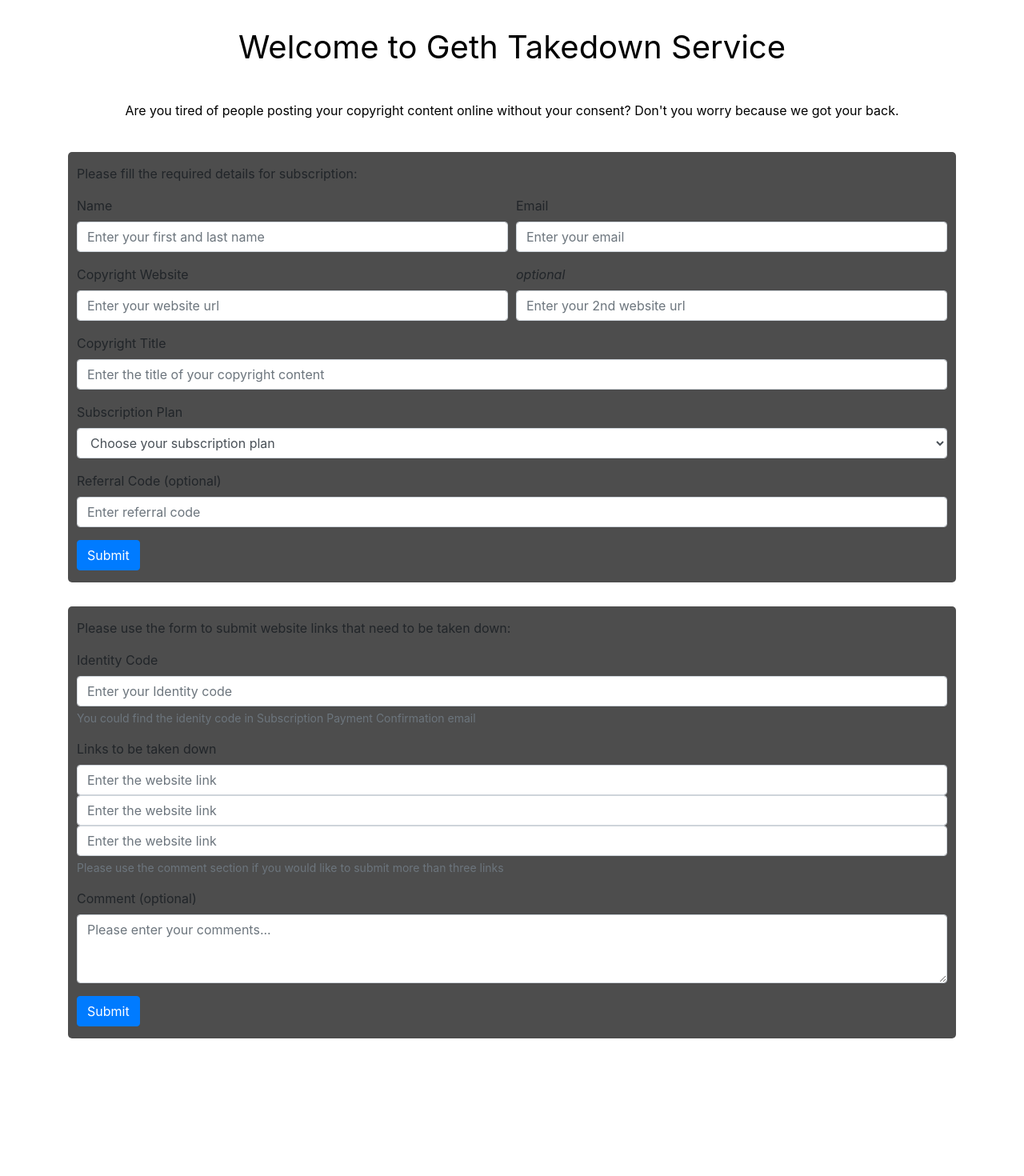
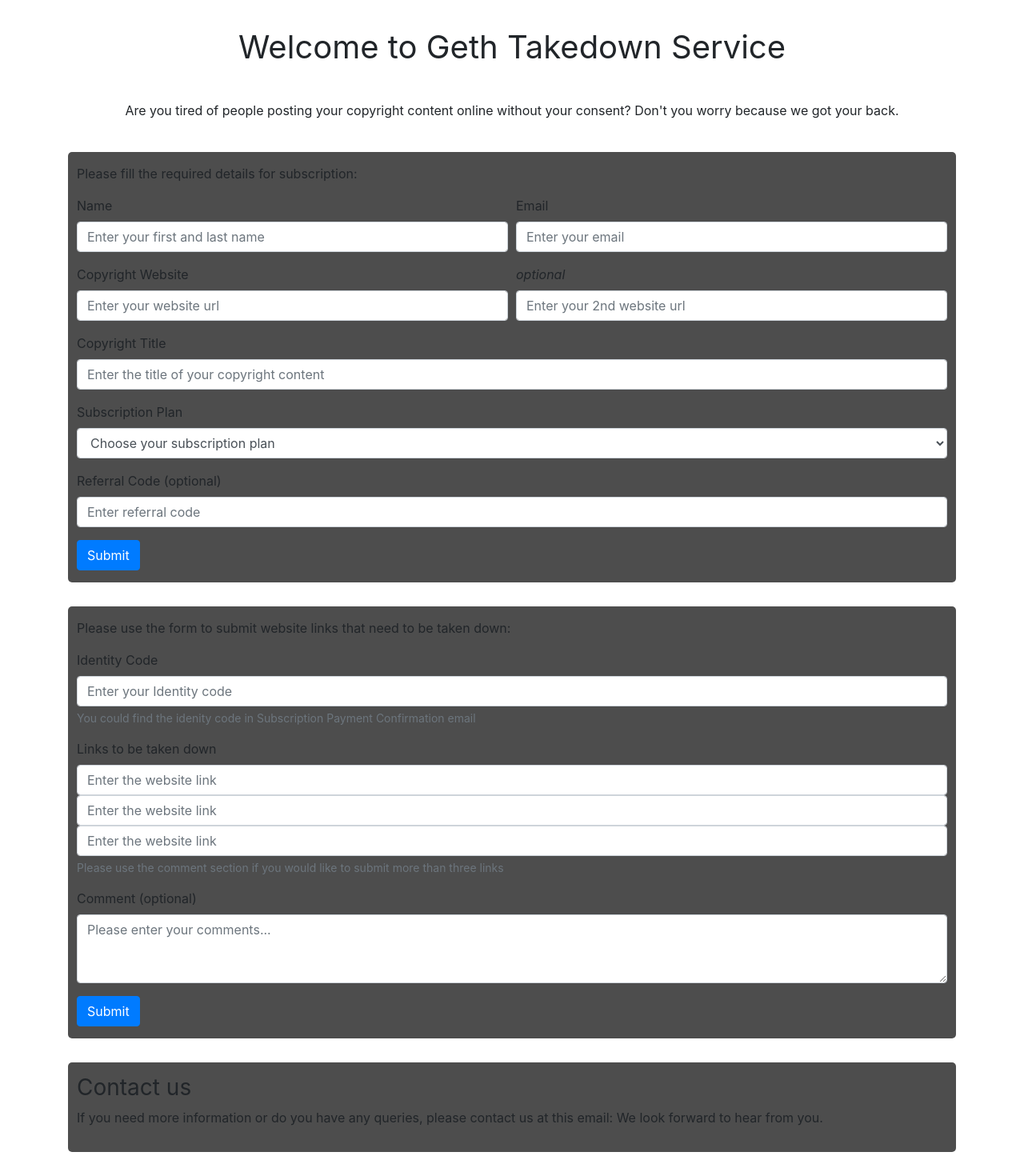
Before and after one commit to getheash/geth-management, a React (Create React App) app: page / in a window 1280 px wide. Shown: the part 60-1530 px from the top of the page at 80% size. Before the commit the page ends 1393 px from the top, so only its background shows below. Built offline with nearby package versions, Linux system fonts and the light colour scheme.

Commit message:
Implemented Contact component

```diff
--- a/public/index.html
+++ b/public/index.html
@@ -5,6 +5,7 @@
     <link rel="icon" href="%PUBLIC_URL%/favicon.ico" />
     <meta name="viewport" content="width=device-width, initial-scale=1" />
     <meta name="theme-color" content="#000000" />
+    <!-- <meta name="color-scheme" content="dark light" />-->
     <meta
       name="description"
       content="Web site created using create-react-app"
--- a/src/App.js
+++ b/src/App.js
@@ -4,6 +4,7 @@ import Title from "./component/title";
 import Features from "./component/features";
 import Subscription from "./component/subscription";
 import SubmitLinks from "./component/submitLinks";
+import Contact from "./component/contact";
 
 const App = () => {
   return (
@@ -14,6 +15,7 @@ const App = () => {
         <Features />
         <Subscription />
         <SubmitLinks />
+        <Contact />
       </main>
     </React.Fragment>
   );
--- /dev/null
+++ b/src/component/contact.jsx
@@ -0,0 +1,17 @@
+import React from "react";
+
+const Contact = () => {
+  return (
+    <div>
+      <section id="contact">
+        <h3>Contact us</h3>
+        <p>
+          If you need more information or do you have any queries, please
+          contact us at this email: We look forward to hear from you.
+        </p>
+      </section>
+    </div>
+  );
+};
+
+export default Contact;
--- a/src/index.css
+++ b/src/index.css
@@ -5,6 +5,7 @@ body {
     sans-serif;
   -webkit-font-smoothing: antialiased;
   -moz-osx-font-smoothing: grayscale;
+  background-color: var(--background);
 }
 
 code {
@@ -48,10 +49,11 @@ li a:hover {
 
 /* Dark theme styles */
 @media (prefers-color-scheme: dark) {
-  body {
-    background-color: #121212;
+  :root {
+    --background-element: rgba(33, 33, 33, 0.8);
+    --background: #121212;
   }
-
+  /*
   #title,
   #intro {
     color: #fff;
@@ -63,10 +65,10 @@ li a:hover {
 
   #subscription {
     background-color: rgba(33, 33, 33, 0.8);
-  }
+  }*/
 }
 
-/* Light theme styles*/
+/* Light theme styles
 @media (prefers-color-scheme: light) {
   body {
     background-color: #ffffff;
@@ -76,14 +78,15 @@ li a:hover {
   #intro {
     color: #000;
   }
-}
+}*/
 
 #features {
   padding: 5px;
 }
 
 #subscription,
-#submitLinks {
+#submitLinks,
+#contact {
   background-color: rgba(33, 33, 33, 0.8);
   padding: 15px 6px;
   border-radius: 5px;
@@ -92,7 +95,9 @@ li a:hover {
 }
 
 #subscription p,
-#submitLinks p {
+#submitLinks p,
+#contact h3,
+#contact p {
   margin-left: 5px;
 }
 
@@ -101,3 +106,7 @@ li a:hover {
   margin-left: 5px;
   margin-right: 5px;
 }
+
+#contact h3 {
+  font-weight: 400;
+}
```
